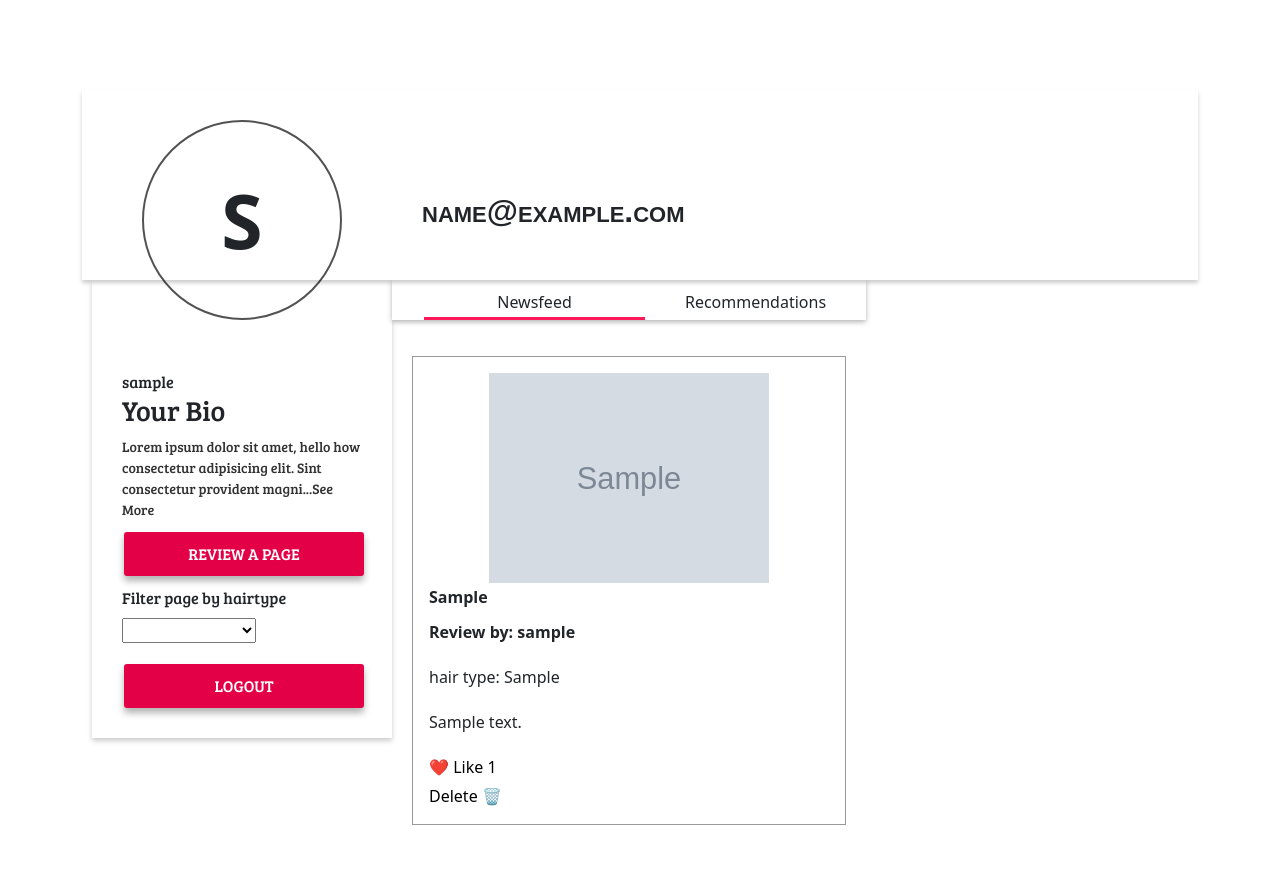
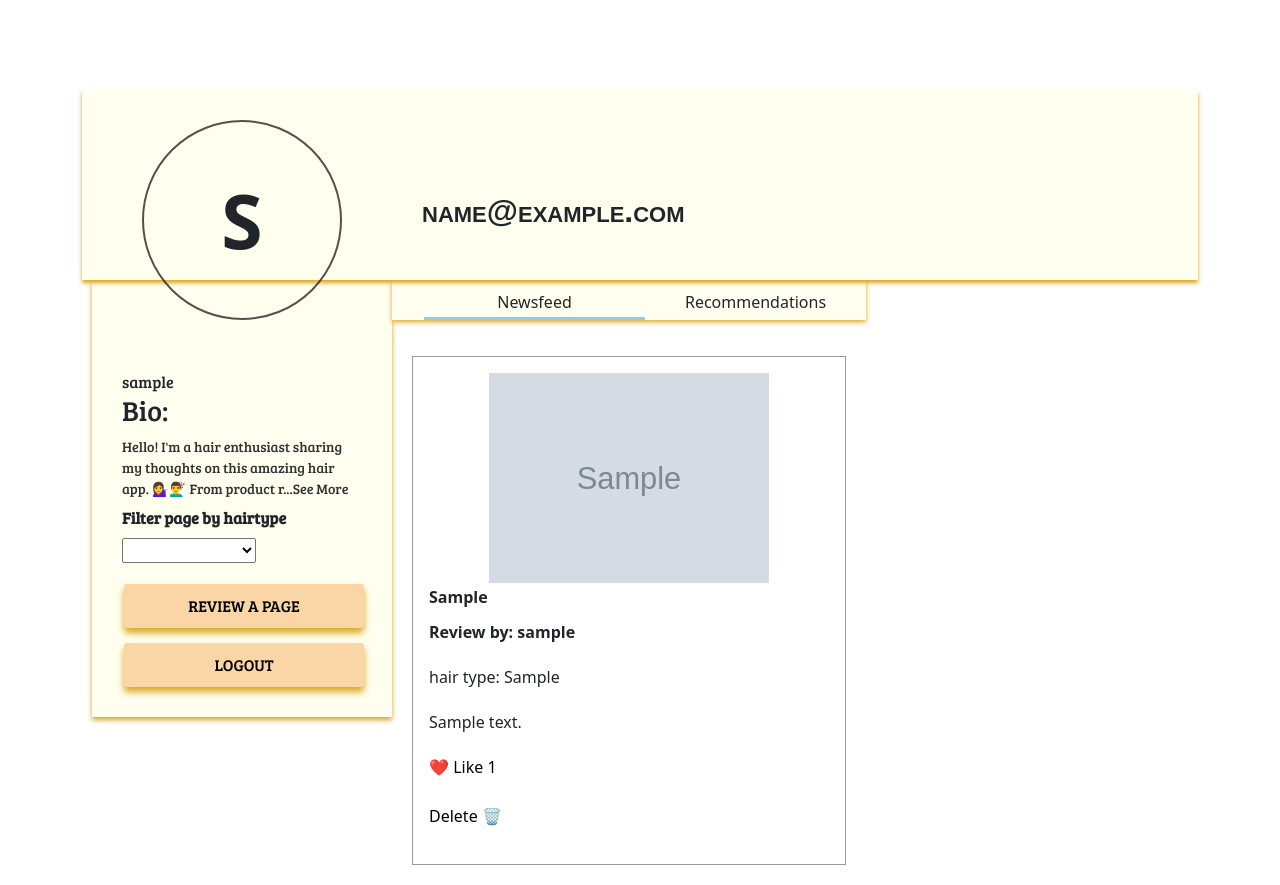
Before and after one commit to niasantiago/demotrial, a Node server app: page /profile in a window 1280 px wide. Before the commit the page ends 825 px from the top, so only its background shows below. Run offline with Node 20, Linux system fonts and the light colour scheme; a user stored in the database is signed in; tables that the repository leaves empty hold one stand-in row (values such as "Sample post"); grey boxes marked "Sample" are stand-in pictures; some libraries are stand-ins or nearby versions.

Commit message:
changed the css to cream and blue for modal and buttons

```diff
--- a/public/css/profile.css
+++ b/public/css/profile.css
@@ -27,12 +27,12 @@ body {
 }
 
 .profile-header {
-  background: #fff;
+  background: #FFFFF0;
   width: 100%;
   display: flex;
   height: 190px;
   position: relative;
-  box-shadow: 0px 3px 4px rgba(0, 0, 0, 0.2);
+  box-shadow: 0px 3px 4px 	#DAA520;
 }
 
 .profile-img {
@@ -139,8 +139,8 @@ body {
 
 .profile-side {
   width: 300px;
-  background: #fff;
-  box-shadow: 0px 3px 5px rgba(0, 0, 0, 0.2);
+  background: #FFFFF0;
+  box-shadow: 0px 3px 5px #DAA520;
   padding: 90px 30px 20px;
   font-family: "Bree Serif", serif;
   margin-left: 10px;
@@ -173,20 +173,20 @@ button.createbtn {
   padding: 10px;
   width: 100%;
   border-radius: 3px;
-  background: #e40046;
-  color: #fff;
+  background:#FAD5A5;
+  color:black;
   font-family: "Bree Serif";
   font-size: 1rem;
   margin: 5px 2px;
   cursor: pointer;
   outline: none;
   margin-bottom: 10px;
-  box-shadow: 0px 5px 7px 0px rgba(0, 0, 0, 0.3);
+  box-shadow: 0px 5px 7px 0px #DAA520;
 }
 
 button.chatbtn:hover,
 button.createbtn:hover {
-  background: rgba(288, 0, 70, 0.9);
+  background: #89cff0;
 }
 
 button.chatbtn i,
@@ -229,8 +229,8 @@ button.createbtn i {
   justify-content: space-around;
   list-style-type: none;
   height: 40px;
-  background: #fff;
-  box-shadow: 0px 2px 5px rgba(0, 0, 0, 0.3);
+  background: #FFFFF0;
+  box-shadow: 0px 2px 5px 	#DAA520;
   width: 100%;
 }
 
@@ -509,6 +509,15 @@ html.modal-active, body.modal-active {
   stroke-dashoffset: 778;
 }
 /* news feed */
+form {
+  margin-bottom: 20px;
+}
+
+label {
+  display: block;
+  font-weight: bold;
+  margin-bottom: 5px;
+}
 
 
 /* form for hair type */
--- a/public/css/submitButton.css
+++ b/public/css/submitButton.css
@@ -1,7 +1,7 @@
 .submitBtn {
   position: absolute;
-  margin-top: 235px;
-  margin-left: 240px;
+  margin-left: 20em;
+  margin-top: 2em;
 }
 
 .btn-send {
--- a/views/customer.ejs
+++ b/views/customer.ejs
@@ -14,6 +14,7 @@
   <html>
   <body>
     <!-- pop up modal -->
+    <title>Hair Hub</title>
     <div id="popup2" class="overlay light">
 	<a class="cancel" href="#"></a>
 	<div class="popup">
@@ -77,20 +78,10 @@
           <div class="profile-side">
             <div class="user-bio">
               <span><%=user.userName %></span>
-              <h3>Your Bio</h3>
+              <h3>Bio:</h3>
               <p class="bio">
-                Lorem ipsum dolor sit amet, hello how consectetur adipisicing
-                elit. Sint consectetur provident magni yohoho consequuntur,
-                voluptatibus ghdfff exercitationem at quis similique. Optio,
-                amet!
+                Hello! I'm a hair enthusiast sharing my thoughts on this amazing hair app. 💁‍♀️💇‍♂️ From product reviews to styling tips, I've got you covered! Let's connect and spread the #HairLove together. Join me on this exciting journey to embrace #GoodHairDays and unlock the secrets to gorgeous locks! 🌟💆‍♀️ #HairApp #ReviewQueen
               </p>
-            </div>
-            <div class="profile-btn">
-              <a class="button" href="#popup2">
-              <button class="createbtn" id="five">
-                REVIEW A PAGE
-              </button>
-              </a>
             </div>
             <div class="mb-3">
               <label for="hair-filter" class="form-label">Filter page by hairtype</label>
@@ -106,6 +97,13 @@
                 <option <%= hairType === '4B' ? 'selected' : '' %> value="4B">Curly (Type 4B)</option>
                 <option <%= hairType === '4C' ? 'selected' : '' %> value="4C">Curly (Type 4C)</option>
             </select>
+            </div>
+            <div class="profile-btn">
+              <a class="button" href="#popup2">
+              <button class="createbtn" id="five">
+                REVIEW A PAGE
+              </button>
+              </a>
             </div>
              <div class="profile-btn">
               <a class="button" href="/logout">
@@ -158,7 +156,6 @@
                 <h2>Tell us about your hair</h2>
                 <form action="/post/createRec" method="post">
                   <label for="hair">Choose your Hair Type</label>
-                  <div class="hairRec"></div>
                   <select name="hair">
                     <option>Curly (Type 2A)</option>
                     <option>Curly (Type 2B)</option>
@@ -170,21 +167,22 @@
                     <option>Curly (Type 4B)</option>
                     <option>Curly (Type 4C)</option>
                   </select>
+
                   <label for="problems">Problems</label>
-                  <select name="problems" multiple>
-                    <option>Dry Hair</option>
-                    <option>Tangled Hair</option>
-                    <option>Split Ends</option>
-                    <option>Balding</option>
+                  <select name="problems" id="problems" multiple>
+                    <option value="dry-hair">Dry Hair</option>
+                    <option value="tangled-hair">Tangled Hair</option>
+                    <option value="split-ends">Split Ends</option>
+                    <option value="balding">Balding</option>
                   </select>
+
                   <label for="goals">Goals</label>
-                  <select name="goals" multiple>
-                    <option>Hair Growth</option>
-                    <option>Healthy Ends</option>
-                    <option>Moisture</option>
-                    <option>Volume</option>
+                  <select name="goals" id="goals" multiple>
+                    <option value="hair-growth">Hair Growth</option>
+                    <option value="healthy-ends">Healthy Ends</option>
+                    <option value="moisture">Moisture</option>
+                    <option value="volume">Volume</option>
                   </select>
-                  </div>
                   <div class="submitBtn">
                     <button type="submit" class="btn-send" data-label="Send" data-success="Sent!"></button>
                   </div>
```
Also changed, not shown: other parts of public/css/profile.css (+12 -12 lines).
